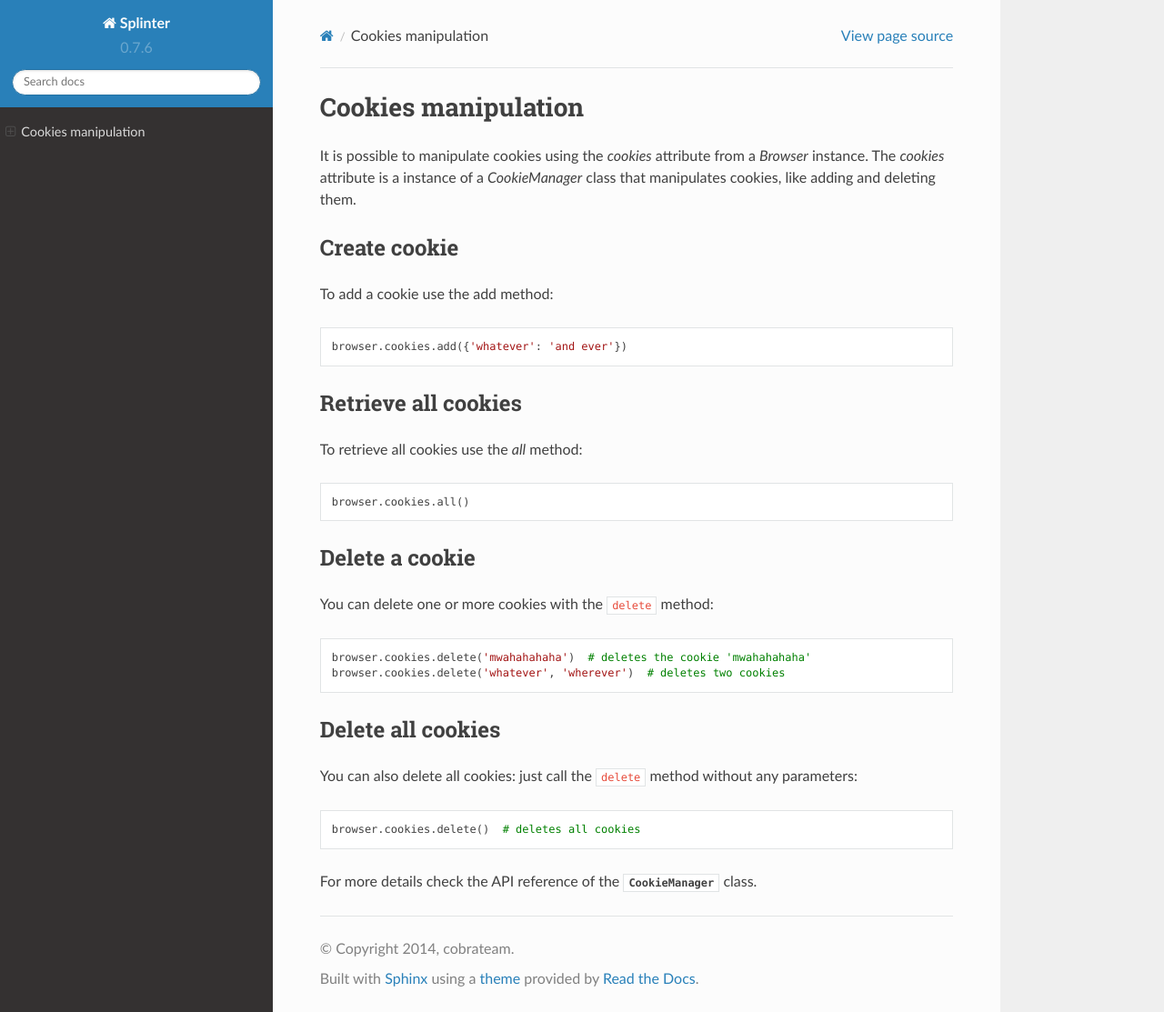
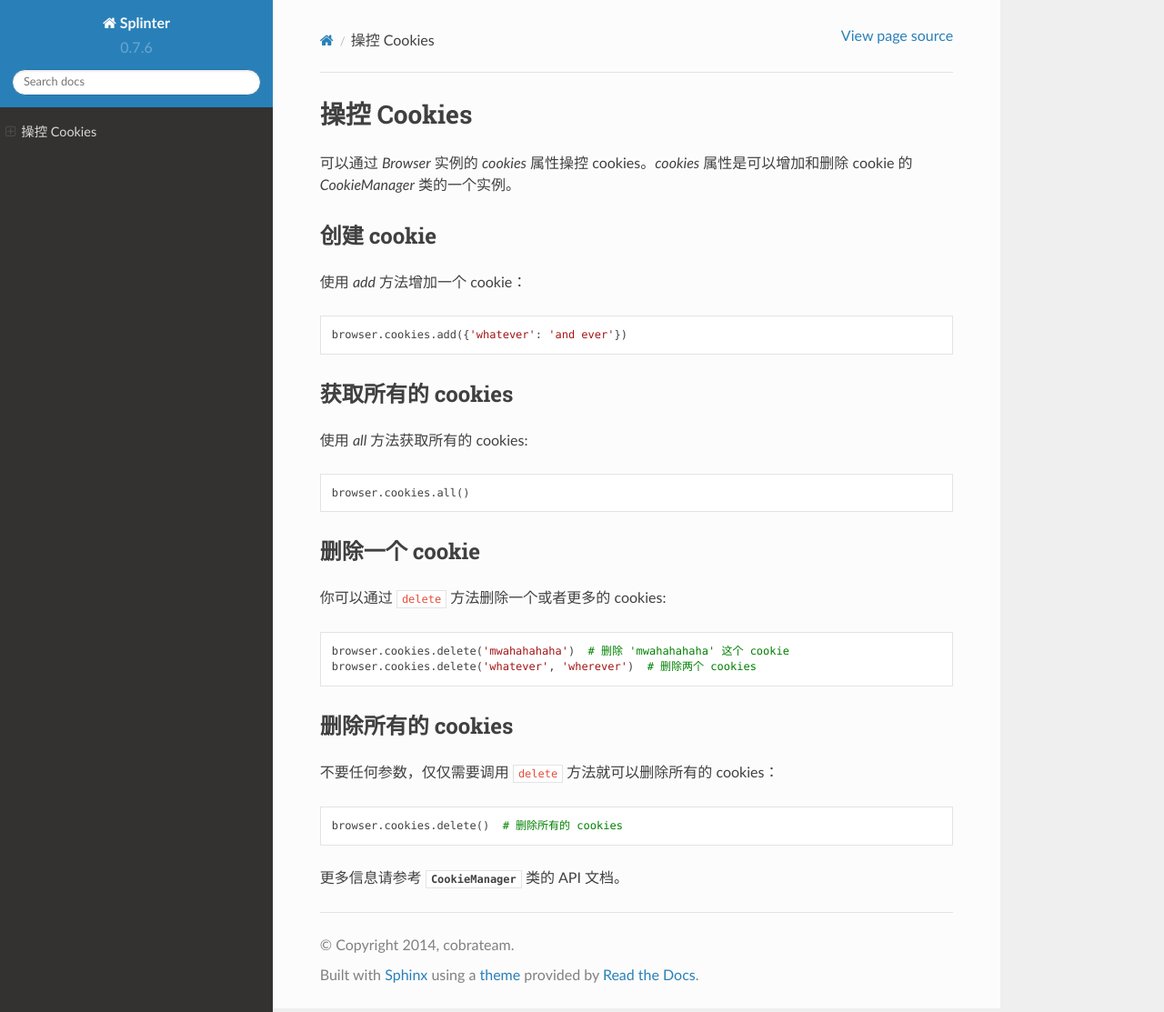
Before and after one commit to Wooden-Robot/splinter-docs-zh_CN, a Sphinx documentation site: the page built from docs/cookies.rst, in a window 1280 px wide and 1113 px high. Shown: the whole window at 91% size. Built offline with Sphinx 7.4.7 and the Read the Docs theme 2.0.0, drawn with Linux system fonts in a browser that asks for light colours.

Commit message:
chg: 完成 cookies 页面翻译

```diff
--- a/docs/cookies.rst
+++ b/docs/cookies.rst
@@ -7,17 +7,15 @@
     :keywords: splinter, python, tutorial, documentation, cookies
 
 ++++++++++++++++++++
-Cookies manipulation
+操控 Cookies
 ++++++++++++++++++++
 
-It is possible to manipulate cookies using the `cookies` attribute from a
-`Browser` instance. The `cookies` attribute is a instance of a `CookieManager`
-class that manipulates cookies, like adding and deleting them.
+可以通过 `Browser` 实例的 `cookies` 属性操控 cookies。`cookies` 属性是可以增加和删除 cookie 的 `CookieManager` 类的一个实例。
 
-Create cookie
+创建 cookie
 -------------
 
-To add a cookie use the add method:
+使用 `add` 方法增加一个 cookie：
 
 .. highlight:: python
 
@@ -25,10 +23,10 @@ To add a cookie use the add method:
 
     browser.cookies.add({'whatever': 'and ever'})
 
-Retrieve all cookies
+获取所有的 cookies
 --------------------
 
-To retrieve all cookies use the `all` method:
+使用 `all` 方法获取所有的 cookies:
 
 .. highlight:: python
 
@@ -36,29 +34,28 @@ To retrieve all cookies use the `all` method:
 
     browser.cookies.all()
 
-Delete a cookie
+删除一个 cookie
 ---------------
 
-You can delete one or more cookies with the ``delete`` method:
+你可以通过 ``delete`` 方法删除一个或者更多的 cookies:
 
 .. highlight:: python
 
 ::
 
-    browser.cookies.delete('mwahahahaha')  # deletes the cookie 'mwahahahaha'
-    browser.cookies.delete('whatever', 'wherever')  # deletes two cookies
+    browser.cookies.delete('mwahahahaha')  # 删除 'mwahahahaha' 这个 cookie
+    browser.cookies.delete('whatever', 'wherever')  # 删除两个 cookies
 
-Delete all cookies
+删除所有的 cookies
 ------------------
 
-You can also delete all cookies: just call the ``delete`` method without any
-parameters:
+不要任何参数，仅仅需要调用 ``delete`` 方法就可以删除所有的 cookies：
 
 .. highlight:: python
 
 ::
 
-    browser.cookies.delete()  # deletes all cookies
+    browser.cookies.delete()  # 删除所有的 cookies
 
-For more details check the API reference of the
-:class:`CookieManager <splinter.cookie_manager.CookieManagerAPI>` class.
+更多信息请参考
+:class:`CookieManager <splinter.cookie_manager.CookieManagerAPI>` 类的 API 文档。
--- a/docs/index.rst
+++ b/docs/index.rst
@@ -64,7 +64,7 @@ Splinter 是用 Python 开发的一个开源web自动化测试的工具集。
 * :doc:`鼠标交互 </mouse-interaction>`
 * :doc:`与页面元素和表单交互 </elements-in-the-page>`
 * :doc:`使用 Matchers 检测文本和元素是否存在于页面中 </matchers>`
-* :doc:`Cookies manipulation </cookies>`
+* :doc:`操控 Cookies </cookies>`
 
 支持 JavaScript
 ------------------
```
